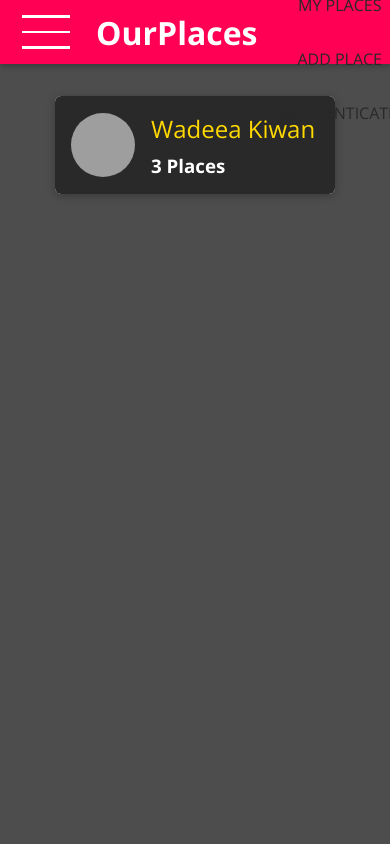
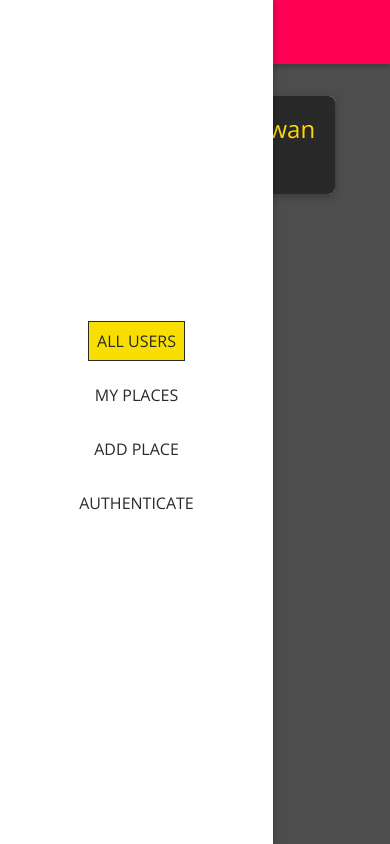
Before and after one commit to WadeeaKiwan/Our-Places-App, a React (Create React App) app in the folder frontend/: page / in a window 390 px wide. Built offline with nearby package versions, Linux system fonts and the light colour scheme; grey boxes are pictures that could not be loaded.

Commit message:
Implementing a Basic Desktop & Mobile Navigation

```diff
--- a/frontend/src/shared/components/Navigation/MainNavigation.tsx
+++ b/frontend/src/shared/components/Navigation/MainNavigation.tsx
@@ -5,9 +5,16 @@
 
 import MainHeader from "./MainHeader";
 import NavLinks from "./NavLinks";
+import SideDrawer from "./SideDrawer";
 
 const MainNavigation: React.FC = (props) => {
   return (
+    <React.Fragment>
+      <SideDrawer>
+        <nav className='main-navigation__drawer-nav'>
+          <NavLinks />
+        </nav>
+      </SideDrawer>
       <MainHeader>
         <button className='main-navigation__menu-btn'>
           <span />
@@ -17,10 +24,11 @@
         <h1 className='main-navigation__title'>
           <Link to='/'>OurPlaces</Link>
         </h1>
-      <nav>
+        <nav className='main-navigation__header-nav'>
           <NavLinks />
         </nav>
       </MainHeader>
+    </React.Fragment>
   );
 };
 
--- a/frontend/src/shared/components/Navigation/SideDrawer.css
+++ b/frontend/src/shared/components/Navigation/SideDrawer.css
@@ -0,0 +1,10 @@
+.side-drawer {
+  position: fixed;
+  left: 0;
+  top: 0;
+  z-index: 100;
+  height: 100vh;
+  width: 70%;
+  background: white;
+  box-shadow: 0 2px 8px rgba(0, 0, 0, 0.26);
+}
--- a/frontend/src/shared/components/Navigation/SideDrawer.tsx
+++ b/frontend/src/shared/components/Navigation/SideDrawer.tsx
@@ -1,7 +1,9 @@
 import React from "react";
 
-const SideDrawer = () => {
-  return <div></div>;
+import "./SideDrawer.css";
+
+const SideDrawer: React.FC = (props) => {
+  return <aside className='side-drawer'>{props.children}</aside>;
 };
 
 export default SideDrawer;
```
Lines whose indentation alone changed are shown as unchanged.
